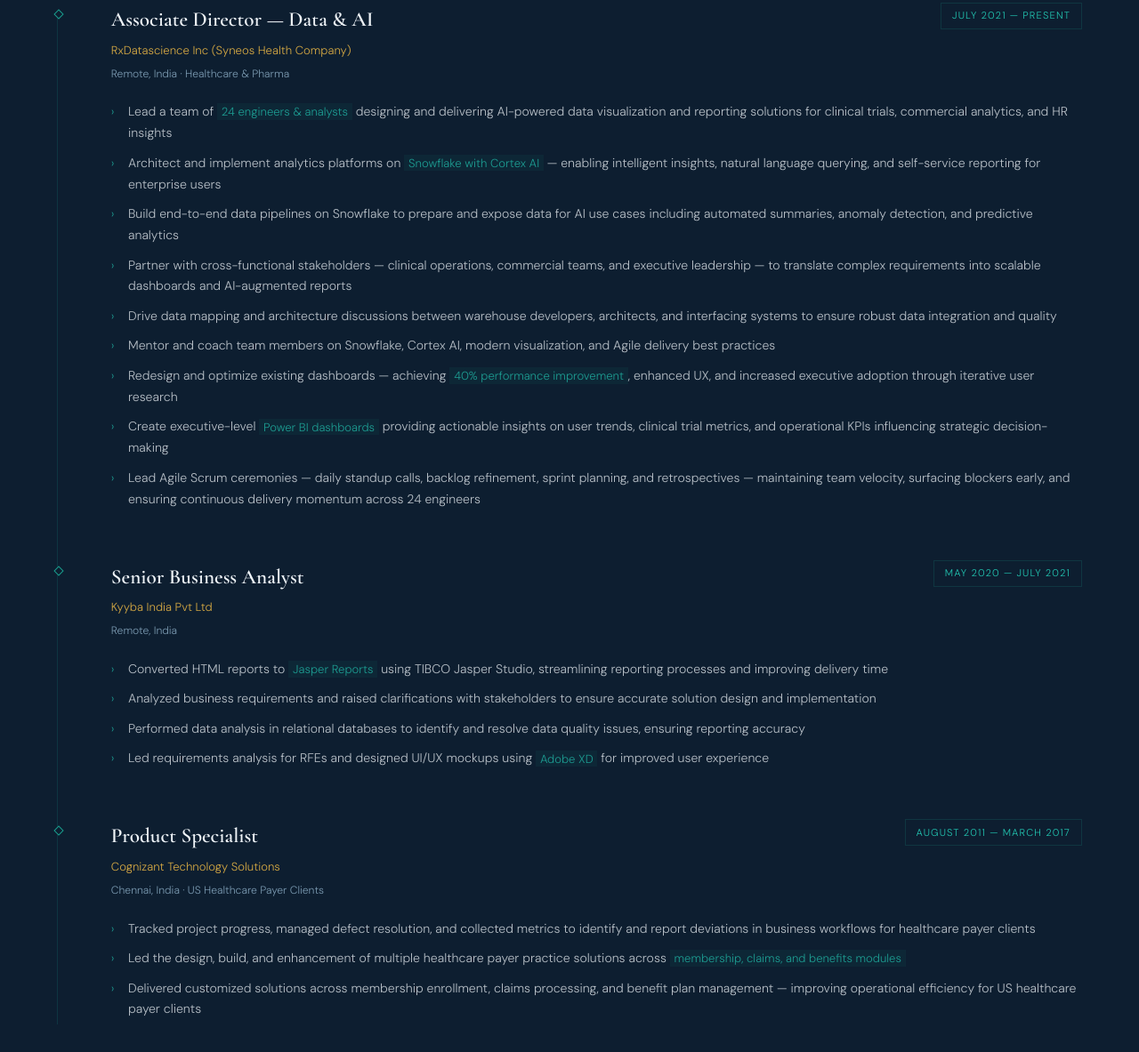
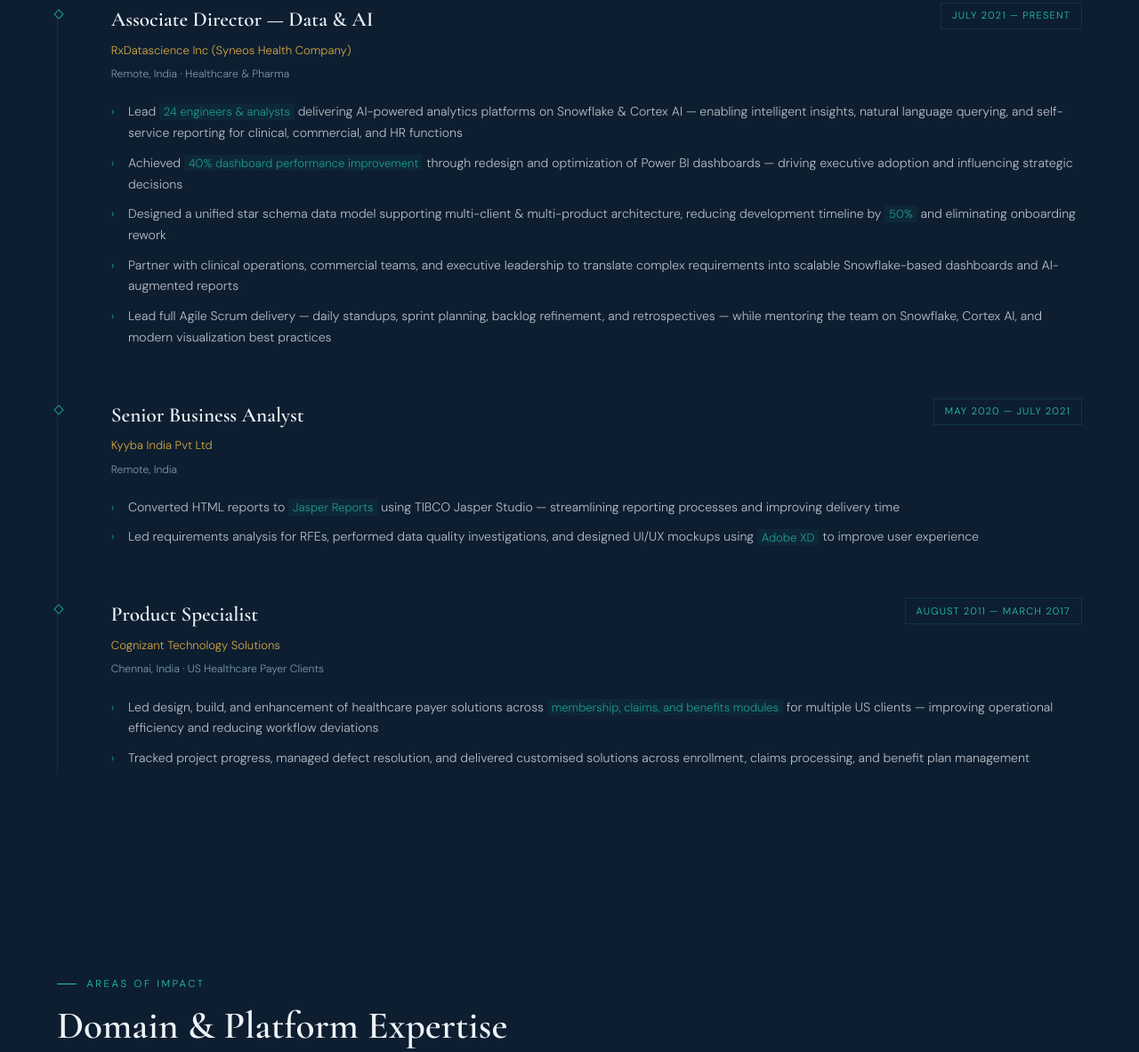
Before and after one commit to nivethaj14/data_analytics_portfolio, a plain HTML site: page index.html in a window 1280 px wide. Shown: the part 2733-3916 px from the top of the page at 89% size. Drawn offline with nearby package versions, Linux system fonts and the light colour scheme.

Commit message:
Update index.html

```diff
--- a/index.html
+++ b/index.html
@@ -411,15 +411,11 @@
         <div class="exp-company">RxDatascience Inc (Syneos Health Company)</div>
         <div class="exp-loc">Remote, India · Healthcare &amp; Pharma</div>
         <ul class="exp-points">
-          <li>Lead a team of <span class="exp-highlight">24 engineers &amp; analysts</span> designing and delivering AI-powered data visualization and reporting solutions for clinical trials, commercial analytics, and HR insights</li>
-          <li>Architect and implement analytics platforms on <span class="exp-highlight">Snowflake with Cortex AI</span> — enabling intelligent insights, natural language querying, and self-service reporting for enterprise users</li>
-          <li>Build end-to-end data pipelines on Snowflake to prepare and expose data for AI use cases including automated summaries, anomaly detection, and predictive analytics</li>
-          <li>Partner with cross-functional stakeholders — clinical operations, commercial teams, and executive leadership — to translate complex requirements into scalable dashboards and AI-augmented reports</li>
-          <li>Drive data mapping and architecture discussions between warehouse developers, architects, and interfacing systems to ensure robust data integration and quality</li>
-          <li>Mentor and coach team members on Snowflake, Cortex AI, modern visualization, and Agile delivery best practices</li>
-          <li>Redesign and optimize existing dashboards — achieving <span class="exp-highlight">40% performance improvement</span>, enhanced UX, and increased executive adoption through iterative user research</li>
-          <li>Create executive-level <span class="exp-highlight">Power BI dashboards</span> providing actionable insights on user trends, clinical trial metrics, and operational KPIs influencing strategic decision-making</li>
-          <li>Lead Agile Scrum ceremonies — daily standup calls, backlog refinement, sprint planning, and retrospectives — maintaining team velocity, surfacing blockers early, and ensuring continuous delivery momentum across 24 engineers</li>
+          <li>Lead <span class="exp-highlight">24 engineers &amp; analysts</span> delivering AI-powered analytics platforms on Snowflake &amp; Cortex AI — enabling intelligent insights, natural language querying, and self-service reporting for clinical, commercial, and HR functions</li>
+          <li>Achieved <span class="exp-highlight">40% dashboard performance improvement</span> through redesign and optimization of Power BI dashboards — driving executive adoption and influencing strategic decisions</li>
+          <li>Designed a unified star schema data model supporting multi-client &amp; multi-product architecture, reducing development timeline by <span class="exp-highlight">50%</span> and eliminating onboarding rework</li>
+          <li>Partner with clinical operations, commercial teams, and executive leadership to translate complex requirements into scalable Snowflake-based dashboards and AI-augmented reports</li>
+          <li>Lead full Agile Scrum delivery — daily standups, sprint planning, backlog refinement, and retrospectives — while mentoring the team on Snowflake, Cortex AI, and modern visualization best practices</li>
         </ul>
       </div>
 
@@ -433,10 +429,8 @@
         <div class="exp-company">Kyyba India Pvt Ltd</div>
         <div class="exp-loc">Remote, India</div>
         <ul class="exp-points">
-          <li>Converted HTML reports to <span class="exp-highlight">Jasper Reports</span> using TIBCO Jasper Studio, streamlining reporting processes and improving delivery time</li>
-          <li>Analyzed business requirements and raised clarifications with stakeholders to ensure accurate solution design and implementation</li>
-          <li>Performed data analysis in relational databases to identify and resolve data quality issues, ensuring reporting accuracy</li>
-          <li>Led requirements analysis for RFEs and designed UI/UX mockups using <span class="exp-highlight">Adobe XD</span> for improved user experience</li>
+          <li>Converted HTML reports to <span class="exp-highlight">Jasper Reports</span> using TIBCO Jasper Studio — streamlining reporting processes and improving delivery time</li>
+          <li>Led requirements analysis for RFEs, performed data quality investigations, and designed UI/UX mockups using <span class="exp-highlight">Adobe XD</span> to improve user experience</li>
         </ul>
       </div>
 
@@ -450,9 +444,8 @@
         <div class="exp-company">Cognizant Technology Solutions</div>
         <div class="exp-loc">Chennai, India · US Healthcare Payer Clients</div>
         <ul class="exp-points">
-          <li>Tracked project progress, managed defect resolution, and collected metrics to identify and report deviations in business workflows for healthcare payer clients</li>
-          <li>Led the design, build, and enhancement of multiple healthcare payer practice solutions across <span class="exp-highlight">membership, claims, and benefits modules</span></li>
-          <li>Delivered customized solutions across membership enrollment, claims processing, and benefit plan management — improving operational efficiency for US healthcare payer clients</li>
+          <li>Led design, build, and enhancement of healthcare payer solutions across <span class="exp-highlight">membership, claims, and benefits modules</span> for multiple US clients — improving operational efficiency and reducing workflow deviations</li>
+          <li>Tracked project progress, managed defect resolution, and delivered customised solutions across enrollment, claims processing, and benefit plan management</li>
         </ul>
       </div>
 
@@ -680,6 +673,15 @@
       </div>
 
       <div class="proc-card fade-up" style="background:var(--bg3);border:1px solid var(--border);padding:2rem;position:relative;transition:border-color 0.25s">
+        <div style="position:absolute;top:-1px;left:1.5rem;width:2rem;height:2px;background:var(--gold)"></div>
+        <div style="width:40px;height:40px;border:1px solid var(--borderg);display:flex;align-items:center;justify-content:center;margin-bottom:1rem;font-size:1rem;color:var(--gold)">⊟</div>
+        <div style="font-size:0.68rem;letter-spacing:0.15em;text-transform:uppercase;color:var(--gold);margin-bottom:0.4rem">Data Modelling · Dynamic Filtering</div>
+        <div style="font-family:'Cormorant Garamond',serif;font-size:1.25rem;font-weight:600;margin-bottom:0.7rem;line-height:1.3">Date Dimension Table with Ranked Columns &amp; Config-Driven Filters</div>
+        <div style="font-size:0.82rem;color:var(--muted);line-height:1.7;margin-bottom:1.2rem">Architected a comprehensive date dimension table in Snowflake — covering all date-related columns enriched with rank values for each period (day, week, month, quarter, year) — paired with a configuration table that drives all time period category filters dynamically across the application. Adding or modifying a time period filter requires only a configuration table update, with absolutely no code changes, no deployment, and no downtime.</div>
+        <div style="font-size:0.8rem;color:var(--goldlt);display:flex;align-items:center;gap:0.5rem;padding-top:1rem;border-top:1px solid var(--borderg)">↑ Fully dynamic time period filters · zero code changes · zero deployment effort</div>
+      </div>
+
+      <div class="proc-card fade-up" style="background:var(--bg3);border:1px solid var(--border);padding:2rem;position:relative;transition:border-color 0.25s">
         <div style="position:absolute;top:-1px;left:1.5rem;width:2rem;height:2px;background:var(--teal)"></div>
         <div style="width:40px;height:40px;border:1px solid var(--border);display:flex;align-items:center;justify-content:center;margin-bottom:1rem;font-size:1rem;color:var(--teal)">▦</div>
         <div style="font-size:0.68rem;letter-spacing:0.15em;text-transform:uppercase;color:var(--teal2);margin-bottom:0.4rem">Planning · Project Management</div>
@@ -692,7 +694,7 @@
         <div style="position:absolute;top:-1px;left:1.5rem;width:2rem;height:2px;background:var(--teal)"></div>
         <div style="width:40px;height:40px;border:1px solid var(--border);display:flex;align-items:center;justify-content:center;margin-bottom:1rem;font-size:1rem;color:var(--teal)">◈</div>
         <div style="font-size:0.68rem;letter-spacing:0.15em;text-transform:uppercase;color:var(--teal2);margin-bottom:0.4rem">Visibility · Operational Intelligence</div>
-        <div style="font-family:'Cormorant Garamond',serif;font-size:1.25rem;font-weight:600;margin-bottom:0.7rem;line-height:1.3">Adhoc Dashboards — Applications</div>
+        <div style="font-family:'Cormorant Garamond',serif;font-size:1.25rem;font-weight:600;margin-bottom:0.7rem;line-height:1.3">Adhoc Dashboards — Application &amp; JIRA Metrics</div>
         <div style="font-size:0.82rem;color:var(--muted);line-height:1.7;margin-bottom:1.2rem">Built targeted adhoc dashboards to surface operational intelligence that was previously invisible — including application usage metrics tracking user adoption, feature engagement, and usage trends across the platform, and JIRA effectiveness metrics measuring sprint velocity, ticket throughput, defect rates, and team delivery patterns. These dashboards gave leadership real-time visibility into both product health and team performance, enabling faster, evidence-based decisions on priorities and process adjustments.</div>
         <div style="font-size:0.8rem;color:var(--teal2);display:flex;align-items:center;gap:0.5rem;padding-top:1rem;border-top:1px solid var(--border)">↑ Real-time visibility into product adoption &amp; team delivery · data-driven leadership decisions</div>
       </div>
```
